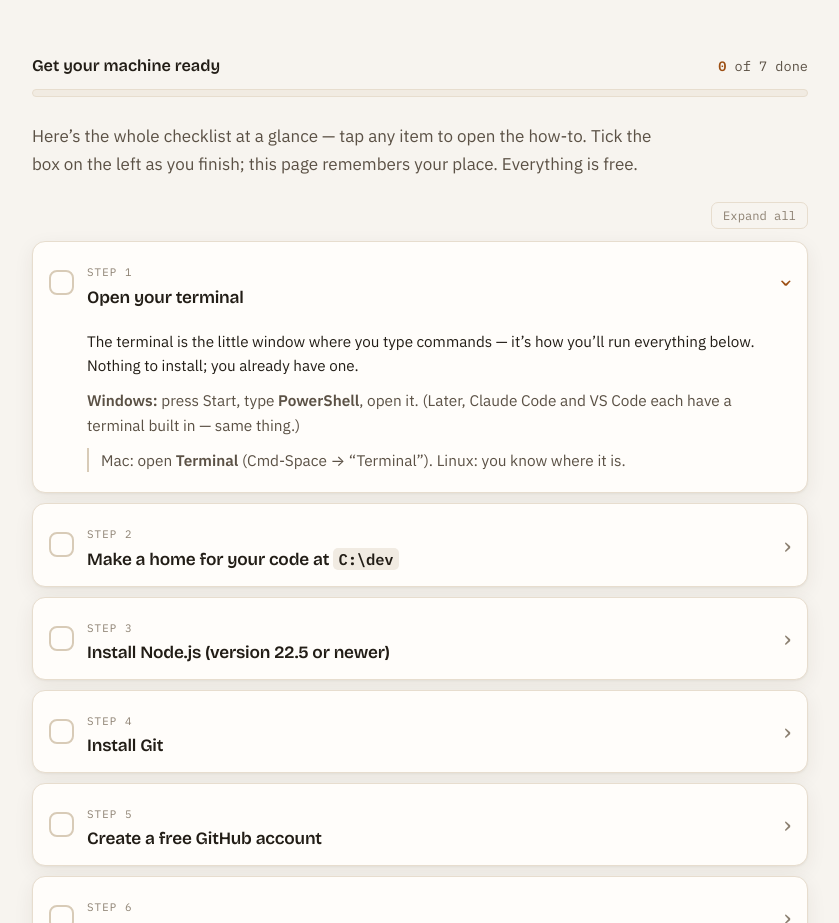
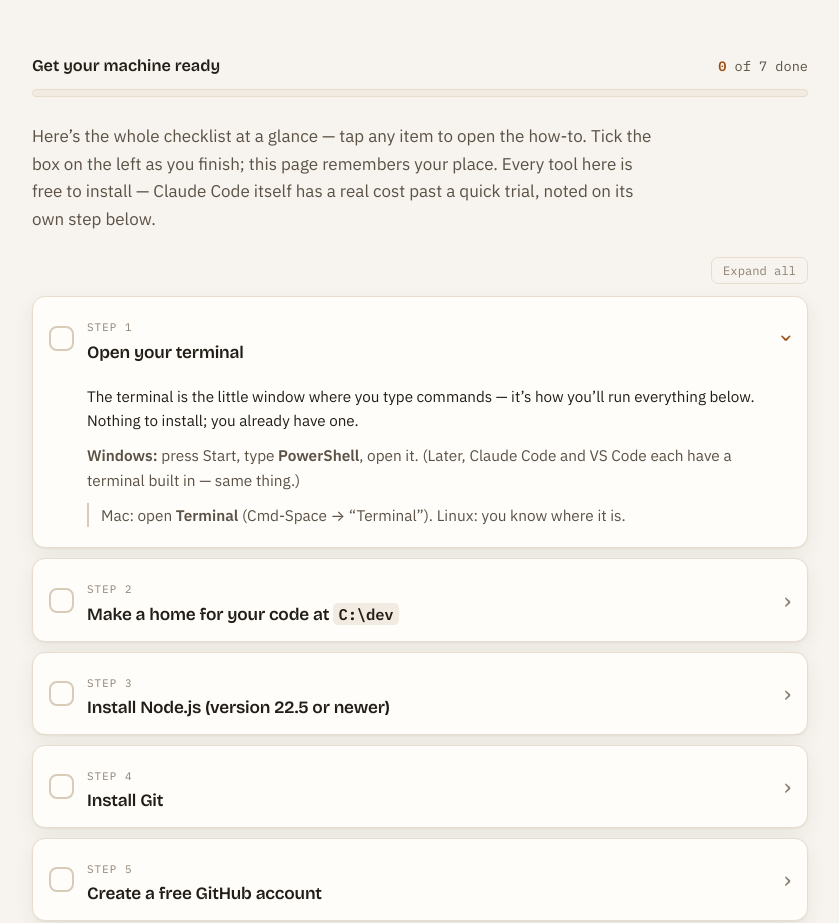
Before and after one commit to mellowcity1/dogodev, a plain HTML site: page site/index.html in a window 1280 px wide. Shown: the part 1180-2103 px from the top of the page, without its empty margins (220-1059 px from the left). Drawn offline with nearby package versions, Linux system fonts and the light colour scheme.

Commit message:
Stop claiming "everything is free" -- be specific about Claude Code's cost
The checklist's blanket "Everything is free" line didn't hold for Claude Code: the Free plan exists but runs at roughly half the weekly usage of paid tiers and pushes toward upgrade fast, which is exactly what was observed testing a free-tier account. Node/Git/GitHub/VS Code are genuinely free with no catch and keep saying so; Claude Code's step now states the real cost (Pro ~\$20/mo, Max from ~\$100/mo) and links to the live pricing page instead of a number that will go stale.

```diff
--- a/site/index.html
+++ b/site/index.html
@@ -209,7 +209,7 @@ footer .gloss{margin-top:8px; font-family:var(--font-mono); font-size:.78rem}
       <div class="bar"><i id="bar"></i></div>
     </div>
     <div class="section-head" style="margin-top:2px">
-      <p>Here’s the whole checklist at a glance — tap any item to open the how-to. Tick the box on the left as you finish; this page remembers your place. Everything is free.</p>
+      <p>Here’s the whole checklist at a glance — tap any item to open the how-to. Tick the box on the left as you finish; this page remembers your place. Every tool here is free to install — Claude Code itself has a real cost past a quick trial, noted on its own step below.</p>
     </div>
     <div class="list-tools"><button class="toggle-all" id="toggleAll" type="button">Expand all</button></div>
 
@@ -302,6 +302,7 @@ footer .gloss{margin-top:8px; font-family:var(--font-mono); font-size:.78rem}
         </div>
         <div class="step-body">
           <p class="why">Claude Code is the tool that runs the DoGoDev agents and does the building alongside you. Install it from the official page and sign in with your Anthropic account (a Claude subscription or API access).</p>
+          <p><b>Cost:</b> the Free plan technically includes Claude Code, but at roughly half the weekly usage of a paid plan — real project work burns through that fast, and Claude Code will start nudging you to upgrade. Budget for <b>Pro (~$20/mo)</b> once you’re doing more than a quick trial; heavier daily use is what Max (from ~$100/mo) is for. Check <a href="https://claude.com/pricing" target="_blank" rel="noopener">claude.com/pricing</a> for current numbers — they change.</p>
           <a class="dl" href="https://claude.com/claude-code" target="_blank" rel="noopener">Get Claude Code →</a>
           <div class="term">
             <div class="term-bar"><div class="term-dots"><i></i><i></i><i></i></div><span class="term-label">Start it</span><button class="copy" type="button">Copy</button></div>
```
